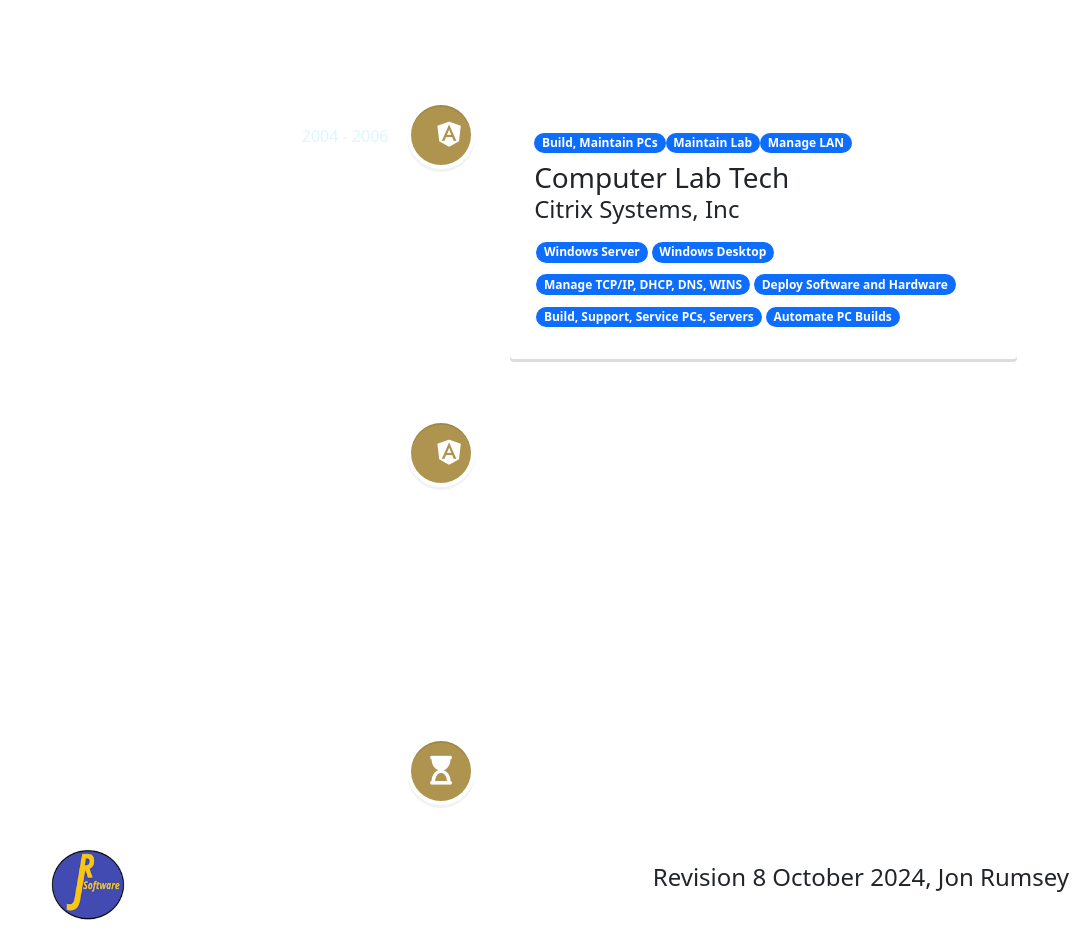
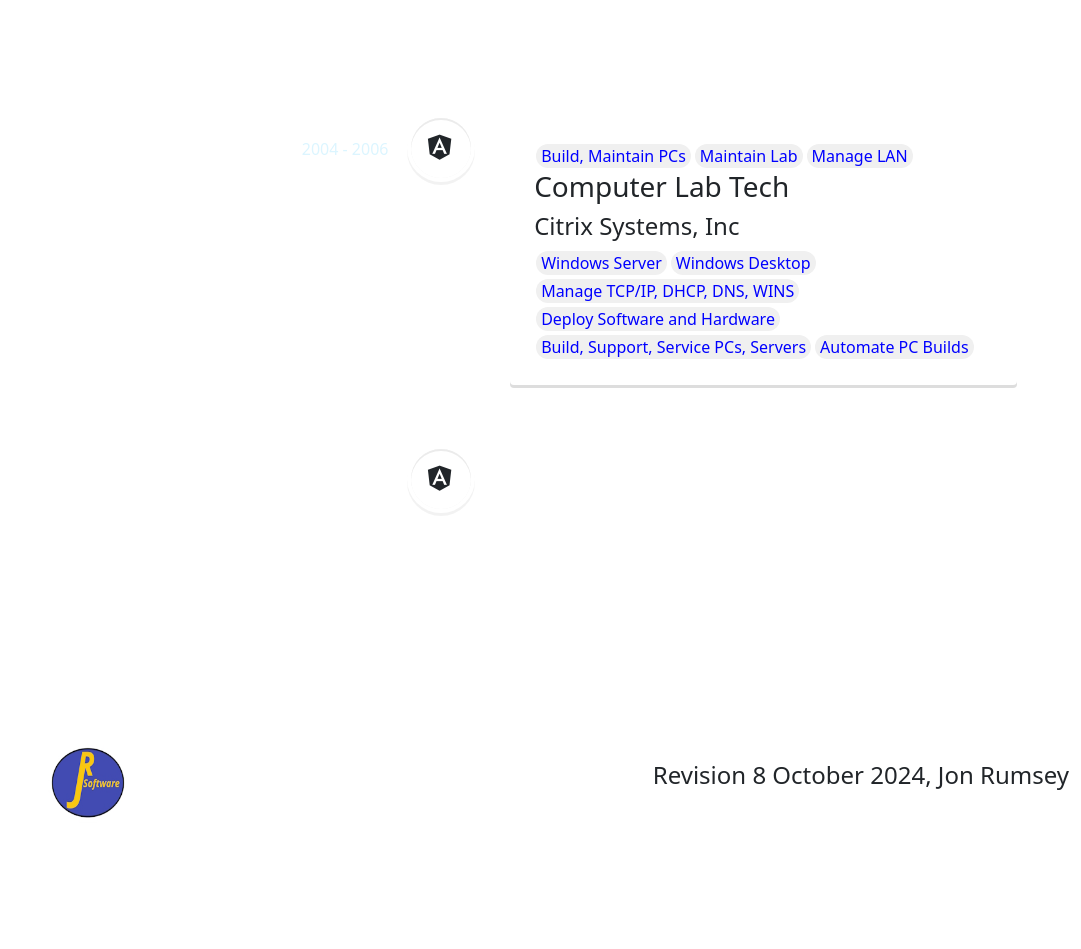
Before and after one commit to nojronatron/portfolio, a React (Vite) app: page / in a window 1280 px wide. Shown: the part 3660-4609 px from the top of the page, without its empty margins (199-1280 px from the left). After the commit the page ends 4507 px from the top, so only its background shows below. Built offline with nearby package versions, Linux system fonts and the light colour scheme; some icons are missing.

Commit message:
fix experience timeline layout, components

```diff
--- a/src/components/Experience.jsx
+++ b/src/components/Experience.jsx
@@ -3,7 +3,6 @@
   VerticalTimelineElement,
 } from 'react-vertical-timeline-component';
 import 'react-vertical-timeline-component/style.min.css';
-import Badge from 'react-bootstrap/Badge';
 import PropTypes from 'prop-types';
 
 export default function Experience({ resumeExperience, resumeBasicInfo }) {
@@ -16,17 +15,17 @@
 
       var mainTech = mainTechnologies.map((technology, jdx) => {
         return (
-          <Badge pill className='main-badge mr-2 mb-2' key={jdx}>
+          <div key={jdx} className='experience-badge'>
             {technology}
-          </Badge>
+          </div>
         );
       });
 
-      var tech = technologies.map((technology, idx) => {
+      var tech = technologies.map((technology, kdx) => {
         return (
-          <Badge pill className='experience-badge mr-2 mb-2' key={idx}>
+          <div key={kdx} className='experience-badge'>
             {technology}
-          </Badge>
+          </div>
         );
       });
 
@@ -34,19 +33,15 @@
         <VerticalTimelineElement
           className='vertical-timeline-element--work'
           date={work.years}
-          iconStyle={{
-            background: '#AE944F',
-            color: '#fff',
-            textAlign: 'center',
-          }}
           icon={<div className='fab fa-angular experience-icon'></div>}
           key={idx}
         >
-          <div>{mainTech}</div>
-
-          <h3 className='vertical-timeline-element-title'>{work.title}</h3>
-          <h4 className='vertical-timeline-element-subtitle'>{work.company}</h4>
-          <div style={{ textAlign: 'left', marginTop: '15px' }}>{tech}</div>
+          <div className='d-flex justify-content-start flex-wrap'>
+            {mainTech}
+          </div>
+          <h3>{work.title}</h3>
+          <h4>{work.company}</h4>
+          <div className='d-flex justify-content-start flex-wrap'>{tech}</div>
         </VerticalTimelineElement>
       );
     });
@@ -56,18 +51,7 @@
     <section id='resume'>
       <h1 className='section-title'>{sectionName}</h1>
       <VerticalTimeline>
-        <div className='workExperience'>{work}</div>
-        <VerticalTimelineElement
-          iconStyle={{
-            background: '#AE944F',
-            color: '#fff',
-            textAlign: 'center',
-            fontSize: '1.8em',
-          }}
-          icon={
-            <div className='fas fa-hourglass-start mx-auto experience-icon'></div>
-          }
-        />
+        <div className='work-experience'>{work}</div>
       </VerticalTimeline>
     </section>
   );
```
